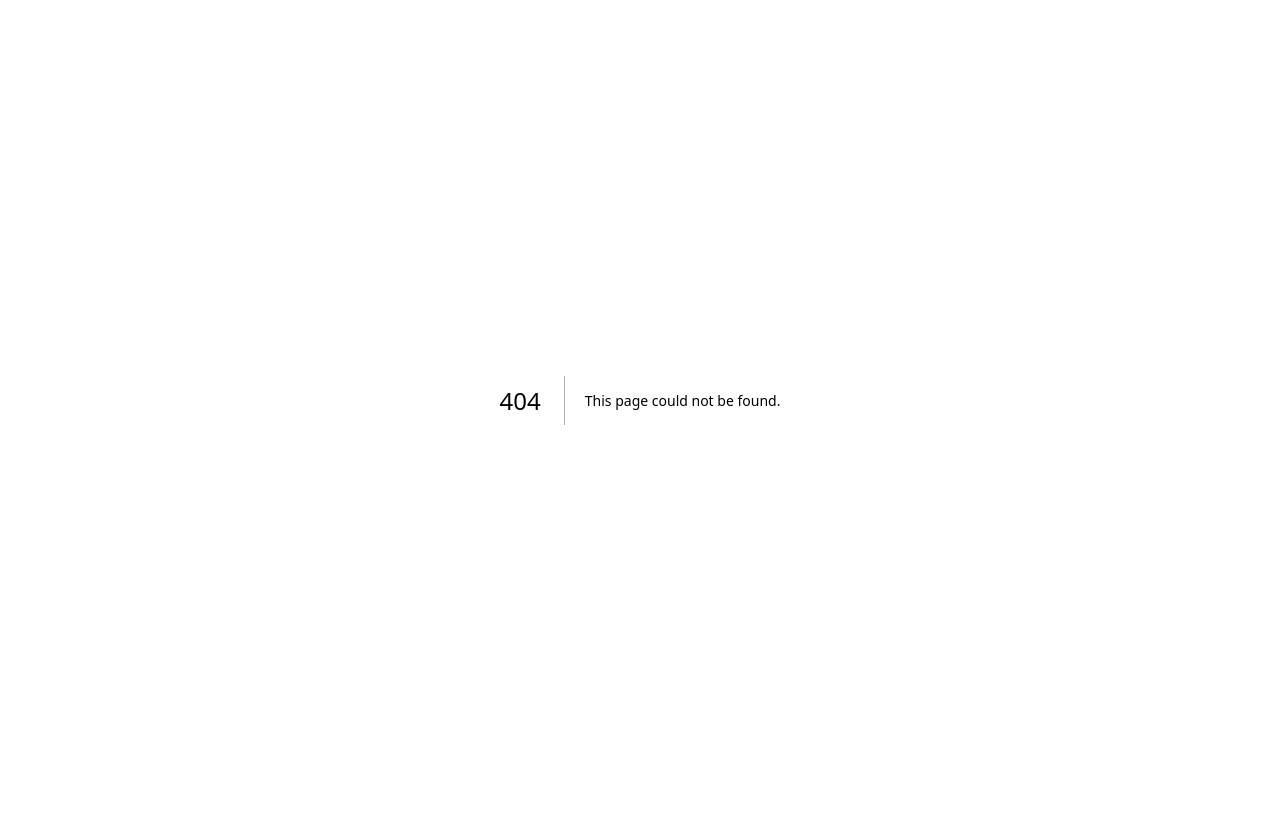
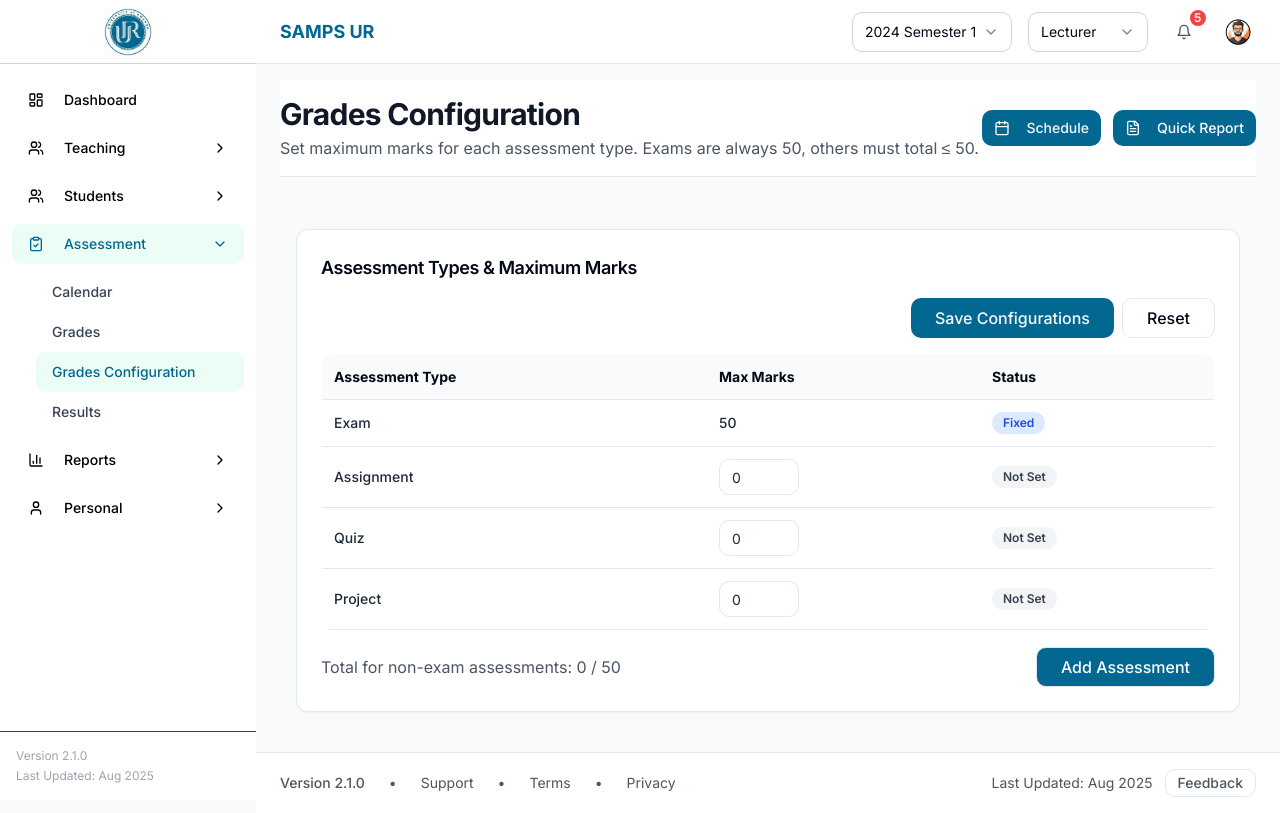
Before and after one commit to Jdamour12/SAMPS, a Next.js app: page /assessment/grades-configuration in a window 1280 px wide. Before the commit this address had no page. Built offline with nearby package versions, Linux system fonts and the light colour scheme.

Commit message:
created Grade Configuration page

```diff
--- /dev/null
+++ b/src/app/assessment/grades-configuration/page.tsx
@@ -0,0 +1,236 @@
+"use client";
+
+import { useState } from "react";
+import { PortalShell } from "@/components/portal-shell";
+import { Card, CardHeader, CardTitle, CardContent } from "@/components/ui/card";
+import { Button } from "@/components/ui/button";
+import { Input } from "@/components/ui/input";
+import { Badge } from "@/components/ui/badge";
+import {
+  Dialog,
+  DialogContent,
+  DialogHeader,
+  DialogTitle,
+  DialogFooter,
+  DialogTrigger,
+} from "@/components/ui/dialog";
+import {
+  Select,
+  SelectTrigger,
+  SelectValue,
+  SelectContent,
+  SelectItem,
+} from "@/components/ui/select";
+
+// Example assessment types
+const assessmentTypes = [
+  { id: "exam", name: "Exam", fixed: true },
+  { id: "assignment", name: "Assignment", fixed: false },
+  { id: "quiz", name: "Quiz", fixed: false },
+  { id: "project", name: "Project", fixed: false },
+  // Lab is not shown initially, only if added
+];
+
+export default function GradesConfigurationPage() {
+  const [showDialog, setShowDialog] = useState(false);
+  const [newType, setNewType] = useState("");
+  const [newMarks, setNewMarks] = useState(0);
+  // Initial state: exam is always 50, others default to 0
+  const [marks, setMarks] = useState<Record<string, number>>({
+    exam: 50,
+    assignment: 0,
+    quiz: 0,
+    project: 0,
+  });
+  // Calculate total for non-exam
+  const nonExamTotal = Object.entries(marks)
+    .filter(([key]) => key !== "exam")
+    .reduce((sum, [_, val]) => sum + Number(val), 0);
+  // Handler for input change
+  function handleChange(id: string, value: string) {
+    if (id === "exam") return; // exam is fixed
+    let num = Math.max(
+      0,
+      Math.min(50 - nonExamTotal + Number(marks[id]), Number(value))
+    );
+    setMarks((prev) => ({ ...prev, [id]: num }));
+  }
+  return (
+    <PortalShell
+      title="Grades Configuration"
+      description="Set maximum marks for each assessment type. Exams are always 50, others must total ≤ 50."
+    >
+      <div className="w-full h-full px-0 md:px-4 py-4 flex flex-col">
+        <Card className="w-full h-full flex flex-col justify-between shadow-sm">
+          <CardHeader className="pb-2">
+            <CardTitle className="text-lg">
+              Assessment Types & Maximum Marks
+            </CardTitle>
+          </CardHeader>
+          <CardContent className="pt-2 flex-1 flex flex-col">
+            <div className="flex justify-end gap-2 mb-4">
+              <Button className="bg-[#026892] hover:bg-[#026892]/90 text-base px-6 py-2">
+                Save Configurations
+              </Button>
+              <Button variant="outline" className="text-base px-6 py-2">
+                Reset
+              </Button>
+            </div>
+            <table className="w-full h-full border rounded-lg overflow-hidden text-sm">
+              <thead className="bg-gray-50">
+                <tr>
+                  <th className="p-3 text-left font-medium-700">Assessment Type</th>
+                  <th className="p-3 text-left font-medium-700">Max Marks</th>
+                  <th className="p-3 text-left font-medium-700">Status</th>
+                </tr>
+              </thead>
+              <tbody>
+                {[
+                  ...assessmentTypes,
+                  ...(marks.lab !== undefined
+                    ? [{ id: "lab", name: "Lab", fixed: false }]
+                    : []),
+                ].map((type, idx, arr) => (
+                  <tr
+                    key={type.id}
+                    className={
+                      "font-sm text-gray-800 border-t" +
+                      (idx === arr.length - 1
+                        ? " border-b-2 border-gray-200"
+                        : "")
+                    }
+                  >
+                    <td className="p-3 font-medium">{type.name}</td>
+                    <td className="p-3">
+                      {type.fixed ? (
+                        <span className="font-medium">50</span>
+                      ) : (
+                        <Input
+                          type="number"
+                          min={0}
+                          max={50 - nonExamTotal + marks[type.id]}
+                          value={marks[type.id]}
+                          onChange={(e) =>
+                            handleChange(type.id, e.target.value)
+                          }
+                          className="w-20 h-9 text-base"
+                        />
+                      )}
+                    </td>
+                    <td className="p-3">
+                      {type.fixed ? (
+                        <Badge className="bg-blue-100 text-blue-700">
+                          Fixed
+                        </Badge>
+                      ) : (
+                        <Badge
+                          className={
+                            marks[type.id] > 0
+                              ? "bg-green-100 text-green-700"
+                              : "bg-gray-100 text-gray-700"
+                          }
+                        >
+                          {marks[type.id] > 0 ? "Configured" : "Not Set"}
+                        </Badge>
+                      )}
+                    </td>
+                  </tr>
+                ))}
+              </tbody>
+            </table>
+            <div className="flex items-center justify-between gap-2 mt-4">
+              <span
+                className={
+                  "text-medium text-gray-600 " +
+                  (nonExamTotal > 50 ? "text-red-600 font-bold" : "")
+                }
+              >
+                Total for non-exam assessments: {nonExamTotal} / 50
+              </span>
+              <Dialog open={showDialog} onOpenChange={setShowDialog}>
+                <DialogTrigger asChild>
+                  <Button variant="outline" className="text-base px-6 py-2 bg-[#026892] hover:bg-[#026892]/90 text-white hover:text-white">
+                    Add Assessment
+                  </Button>
+                </DialogTrigger>
+                <DialogContent className="max-w-md">
+                  <DialogHeader>
+                    <DialogTitle>Add Assessment</DialogTitle>
+                  </DialogHeader>
+                  <div className="space-y-4">
+                    <div>
+                      <label className="block text-sm font-medium mb-1">
+                        Assessment Type
+                      </label>
+                      <Select value={newType} onValueChange={setNewType}>
+                        <SelectTrigger>
+                          <SelectValue placeholder="Select type" />
+                        </SelectTrigger>
+                        <SelectContent>
+                          {[
+                            { id: "exam", name: "Exam" },
+                            { id: "assignment", name: "Assignment" },
+                            { id: "quiz", name: "Quiz" },
+                            { id: "project", name: "Project" },
+                            { id: "lab", name: "Lab" },
+                          ]
+                            .filter((t) => !(t.id in marks))
+                            .map((t) => (
+                              <SelectItem key={t.id} value={t.id}>
+                                {t.name}
+                              </SelectItem>
+                            ))}
+                        </SelectContent>
+                      </Select>
+                    </div>
+                    <div>
+                      <label className="block text-sm font-medium mb-1">
+                        Max Marks
+                      </label>
+                      <Input
+                        type="number"
+                        min={0}
+                        max={50 - nonExamTotal}
+                        value={newMarks}
+                        onChange={(e) => setNewMarks(Number(e.target.value))}
+                        className="w-24"
+                        disabled={!newType}
+                      />
+                    </div>
+                  </div>
+                  <DialogFooter>
+                    <Button
+                      className="bg-[#026892] hover:bg-[#026892]/90"
+                      disabled={
+                        !newType ||
+                        newMarks <= 0 ||
+                        newMarks > 50 - nonExamTotal
+                      }
+                      onClick={() => {
+                        if (
+                          newType &&
+                          newMarks > 0 &&
+                          newMarks <= 50 - nonExamTotal
+                        ) {
+                          setMarks((prev) => ({
+                            ...prev,
+                            [newType]: newMarks,
+                          }));
+                          setShowDialog(false);
+                          setNewType("");
+                          setNewMarks(0);
+                        }
+                      }}
+                    >
+                      Add
+                    </Button>
+                  </DialogFooter>
+                </DialogContent>
+              </Dialog>
+            </div>
+          </CardContent>
+        </Card>
+      </div>
+    </PortalShell>
+  );
+}
```
